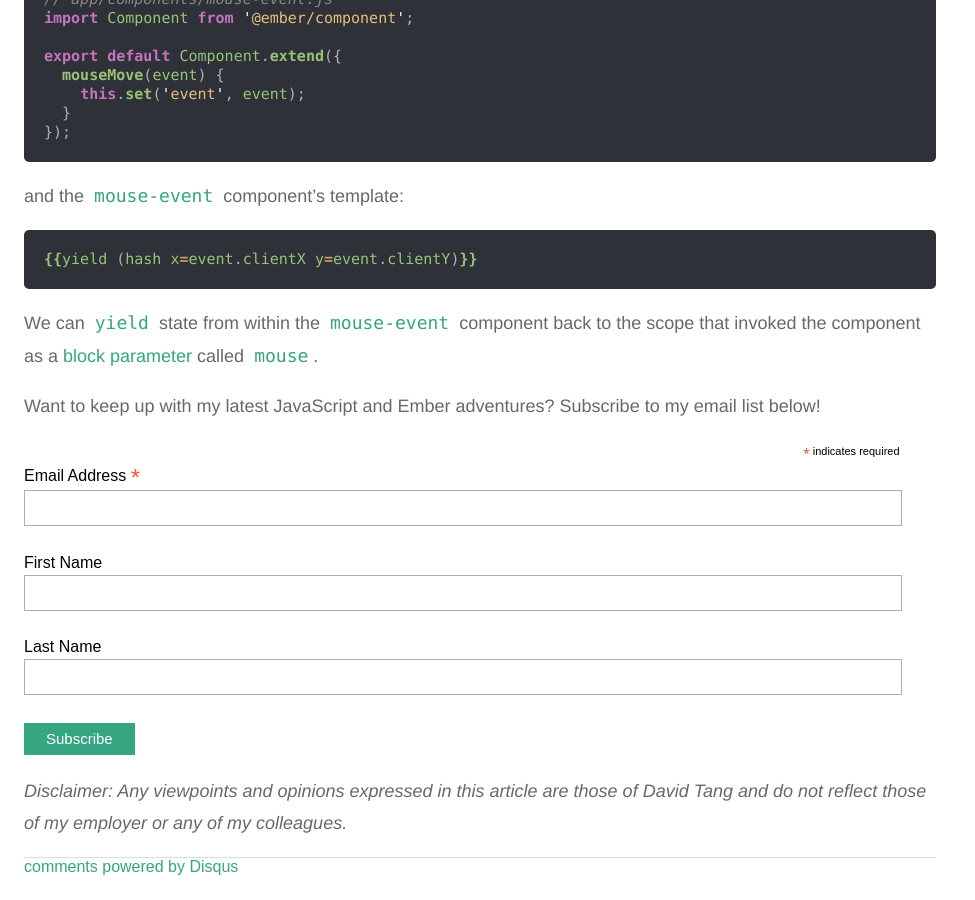
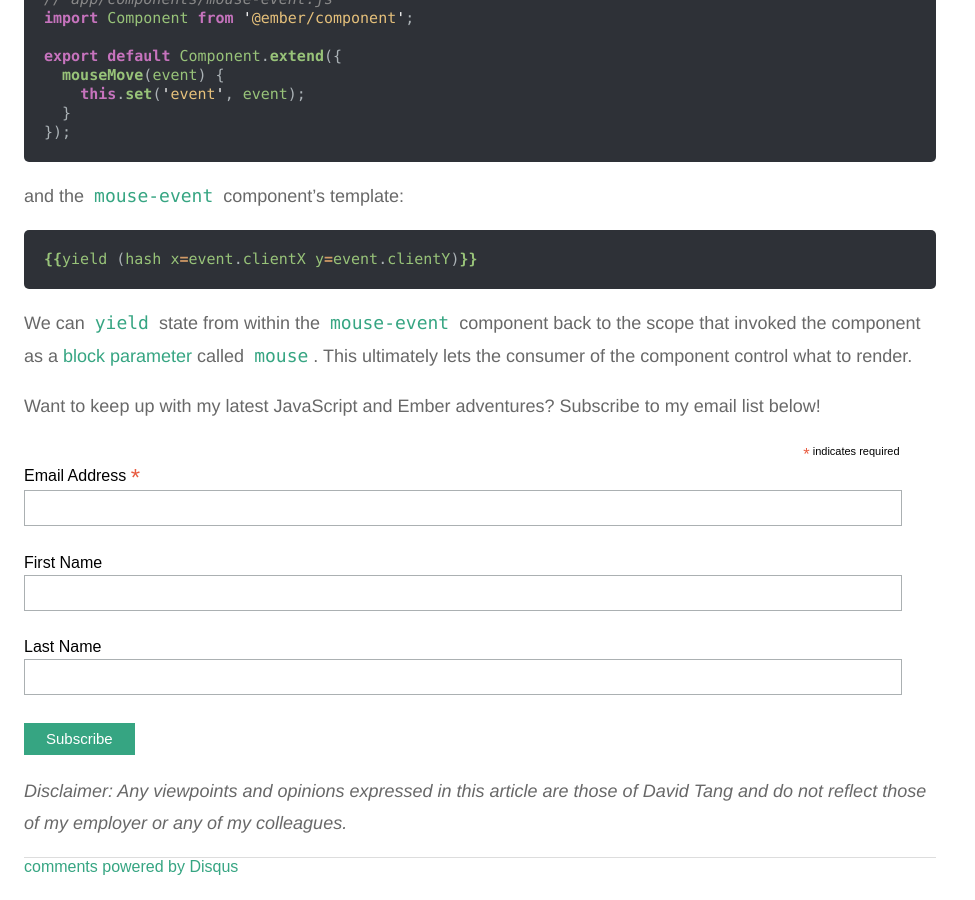
Before and after one commit to iamdtang/skaterdav85.github.io, a Jekyll site: the page built from _posts/2018-02-25-react-patterns-in-ember-render-props.md, in a window 1280 px wide and 900 px high, scrolled down 2298 px. Shown: the whole window, without its empty margins (0-975 px from the left). Built offline with Jekyll 4.4.1, drawn with Linux system fonts in a browser that asks for light colours; nearby versions of some CDN libraries; comment, search, counter and statistics services are not loaded.

Commit message:
Update 2018-02-25-react-patterns-in-ember-render-props.md

````diff
--- a/_posts/2018-02-25-react-patterns-in-ember-render-props.md
+++ b/_posts/2018-02-25-react-patterns-in-ember-render-props.md
@@ -107,4 +107,4 @@ and the `mouse-event` component's template:
 {% raw %}{{yield (hash x=event.clientX y=event.clientY)}}{% endraw %}
 ```
 
-We can `yield` state from within the `mouse-event` component back to the scope that invoked the component as a [block parameter](https://guides.emberjs.com/v3.0.0/components/block-params/) called `mouse`.
+We can `yield` state from within the `mouse-event` component back to the scope that invoked the component as a [block parameter](https://guides.emberjs.com/v3.0.0/components/block-params/) called `mouse`. This ultimately lets the consumer of the component control what to render.
````
